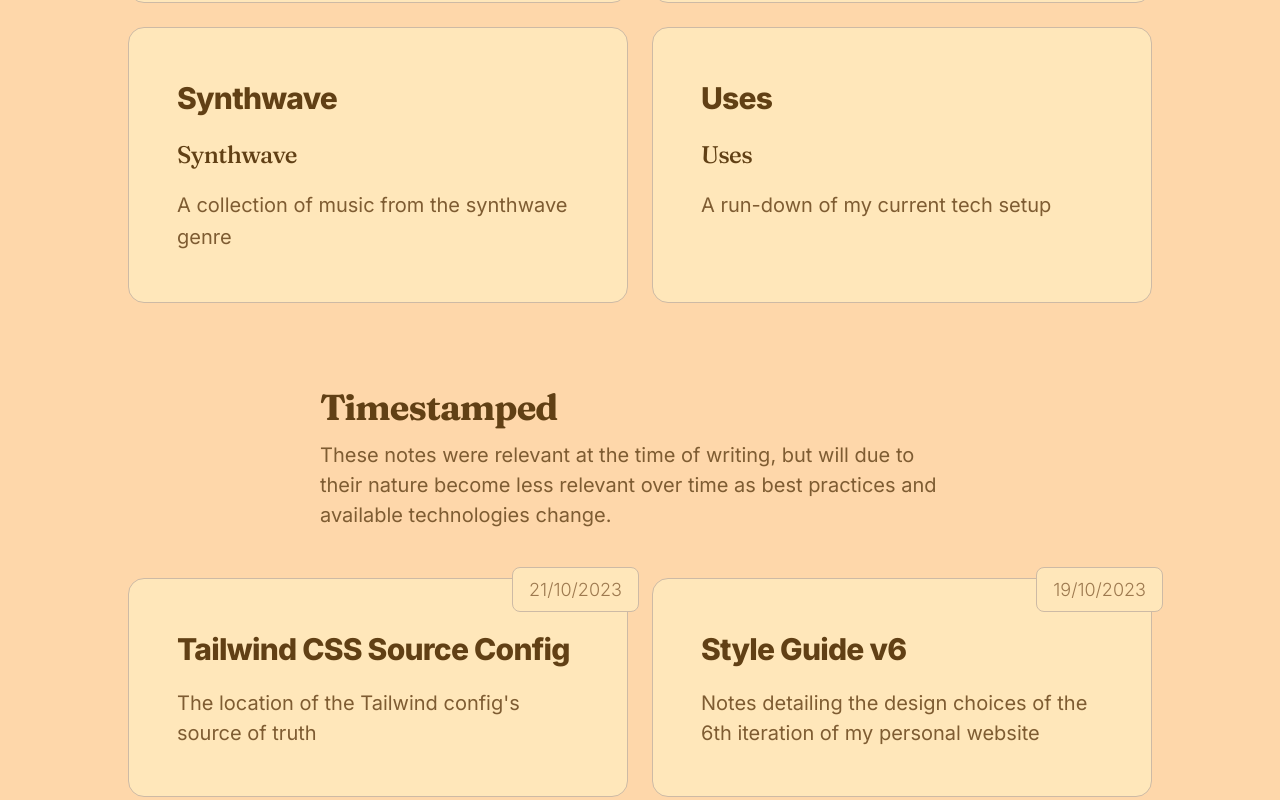
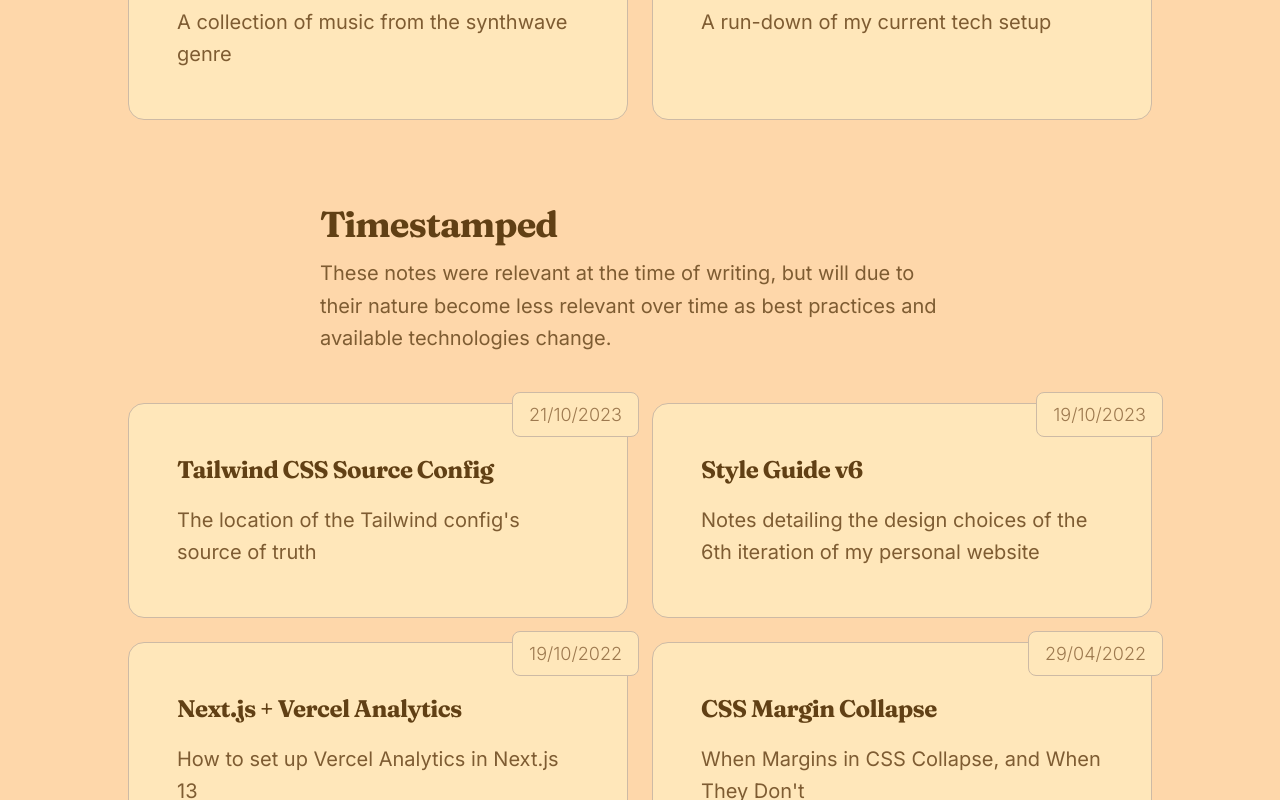
Before and after one commit to nico-bachner/v6, a Next.js app: page /notes in a window 1280 px wide. Shown: the part 1060-1860 px from the top of the page. Built offline with nearby package versions, Linux system fonts and the light colour scheme.

Commit message:
fix: fix card styles

```diff
--- a/package.json
+++ b/package.json
@@ -30,6 +30,7 @@
     "@types/react": "^18.3.12",
     "@types/react-dom": "^18.3.1",
     "autoprefixer": "^10.4.20",
+    "clsx": "^2.1.1",
     "eslint": "^8.57.1",
     "eslint-config-next": "^14.2.18",
     "gray-matter": "^4.0.3",
@@ -39,6 +40,7 @@
     "rehype-highlight": "^7.0.1",
     "remark-frontmatter": "^5.0.0",
     "remark-gfm": "^3.0.1",
+    "tailwind-merge": "^2.5.5",
     "tailwindcss": "^3.4.15",
     "typescript": "^5.7.2"
   }
--- a/src/app/notes/page.tsx
+++ b/src/app/notes/page.tsx
@@ -45,10 +45,7 @@ const Page = async () => {
                   'relative flex flex-col gap-2 rounded-lg p-8 sm:gap-3 sm:p-10 lg:gap-4 lg:p-12',
                 )}
               >
-                <h3 className="text-xl font-extrabold tracking-tight text-primary-3 sm:text-2xl lg:text-3xl">
-                  {title}
-                </h3>
-                <Text as="h3" className="font-sans font-extrabold">
+                <Text as="h3" className="font-bold">
                   {title}
                 </Text>
 
@@ -64,11 +61,11 @@ const Page = async () => {
         <div className={cn('mx-auto max-w-screen-sm', 'flex flex-col gap-2')}>
           <Text as="h2">Timestamped</Text>
 
-          <p className="sm:text-lg lg:text-xl">
+          <Text as="p">
             These notes were relevant at the time of writing, but will due to
             their nature become less relevant over time as best practices and
             available technologies change.
-          </p>
+          </Text>
         </div>
 
         <div
@@ -89,13 +86,13 @@ const Page = async () => {
                   'relative flex flex-col justify-center gap-2 rounded-lg p-8 sm:gap-3 sm:p-10 lg:gap-4 lg:p-12',
                 )}
               >
-                <h3 className="text-xl font-extrabold tracking-tight text-primary-3 sm:text-2xl lg:text-3xl">
+                <Text as="h3" className="font-bold">
                   {title}
-                </h3>
+                </Text>
 
-                <p className="line-clamp-2 sm:text-lg lg:text-xl">
+                <Text as="p" className="line-clamp-2">
                   {description}
-                </p>
+                </Text>
 
                 <div
                   className={cn(
@@ -103,7 +100,7 @@ const Page = async () => {
                     'absolute -right-3 -top-3 rounded px-4 py-2',
                   )}
                 >
-                  <p className="sm:text-md text-sm font-light text-primary-1 lg:text-lg">
+                  <p className="text-sm font-light text-primary-1 sm:text-md lg:text-lg">
                     {published!.toLocaleDateString('en-AU')}
                   </p>
                 </div>
--- a/src/app/projects/page.tsx
+++ b/src/app/projects/page.tsx
@@ -47,11 +47,13 @@ const Page = async () => {
               'md:col-span-2 md:odd:col-start-1 md:even:col-start-2',
             )}
           >
-            <h3 className="text-xl font-extrabold tracking-tight text-primary-3 sm:text-2xl lg:text-3xl">
+            <Text as="h3" className="font-bold">
               {title}
-            </h3>
+            </Text>
 
-            <p className="line-clamp-2 sm:text-lg lg:text-xl">{description}</p>
+            <Text as="p" className="line-clamp-2">
+              {description}
+            </Text>
 
             <div
               className={cn(
@@ -59,7 +61,7 @@ const Page = async () => {
                 'absolute -right-3 -top-3 rounded px-4 py-2',
               )}
             >
-              <p className="sm:text-md text-sm font-light text-primary-1 lg:text-lg">
+              <p className="text-sm font-light text-primary-1 sm:text-md lg:text-lg">
                 {getPeriod(from, to)}
               </p>
             </div>
--- a/src/utils/cn.ts
+++ b/src/utils/cn.ts
@@ -1,2 +1,4 @@
-export const cn = (...args: any[]) =>
-  args.filter((arg) => typeof arg == 'string').join(' ')
+import { type ClassValue, clsx } from 'clsx'
+import { twMerge } from 'tailwind-merge'
+
+export const cn = (...args: ClassValue[]) => twMerge(clsx(args))
```
Also changed, not shown: 1 other file (tests, documents, lock files or other folders).
